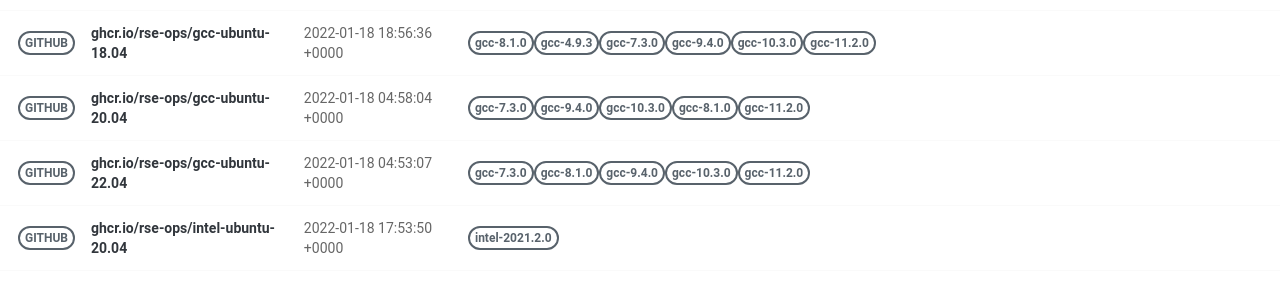
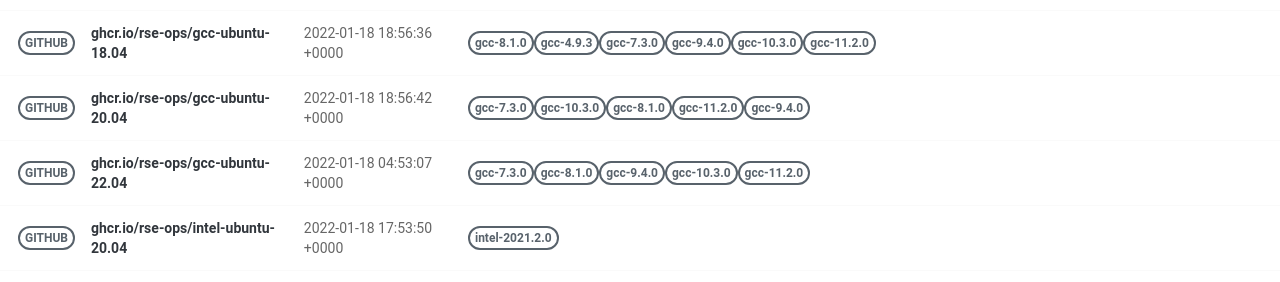
Before and after one commit to rse-ops/docker-images, a Jekyll site: the page built from pages/index.md, in a window 1280 px wide. Shown: the part 517-799 px from the top of the page. Built offline with Jekyll 4.4.1, drawn with Linux system fonts in a browser that asks for light colours; nearby versions of some CDN libraries.

Commit message:
Automated push to update library 2022-01-18

```diff
--- a/_library/ghcr.io-rse-ops-gcc-ubuntu-20.04.md
+++ b/_library/ghcr.io-rse-ops-gcc-ubuntu-20.04.md
@@ -1,7 +1,7 @@
 ---
 layout: container
 name: ghcr.io/rse-ops/gcc-ubuntu-20.04
-updated_at: 2022-01-18 04:58:04.157792
+updated_at: 2022-01-18 18:56:42.697797
 
 
 container_url: https://github.com/orgs/rse-ops/packages/container/package/gcc-ubuntu-20.04
```
Also changed, not shown: other parts of _library/ghcr.io-rse-ops-gcc-ubuntu-20.04.md (+3 -3 lines).
